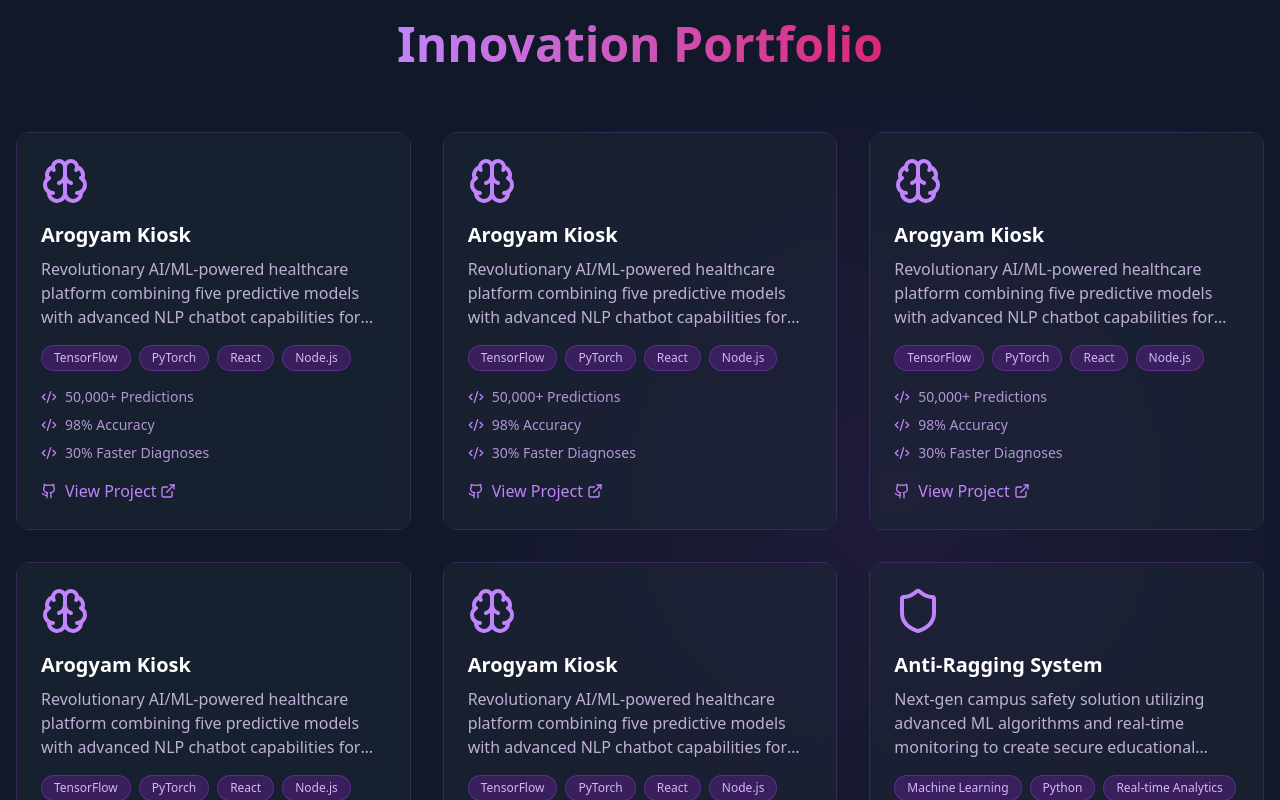
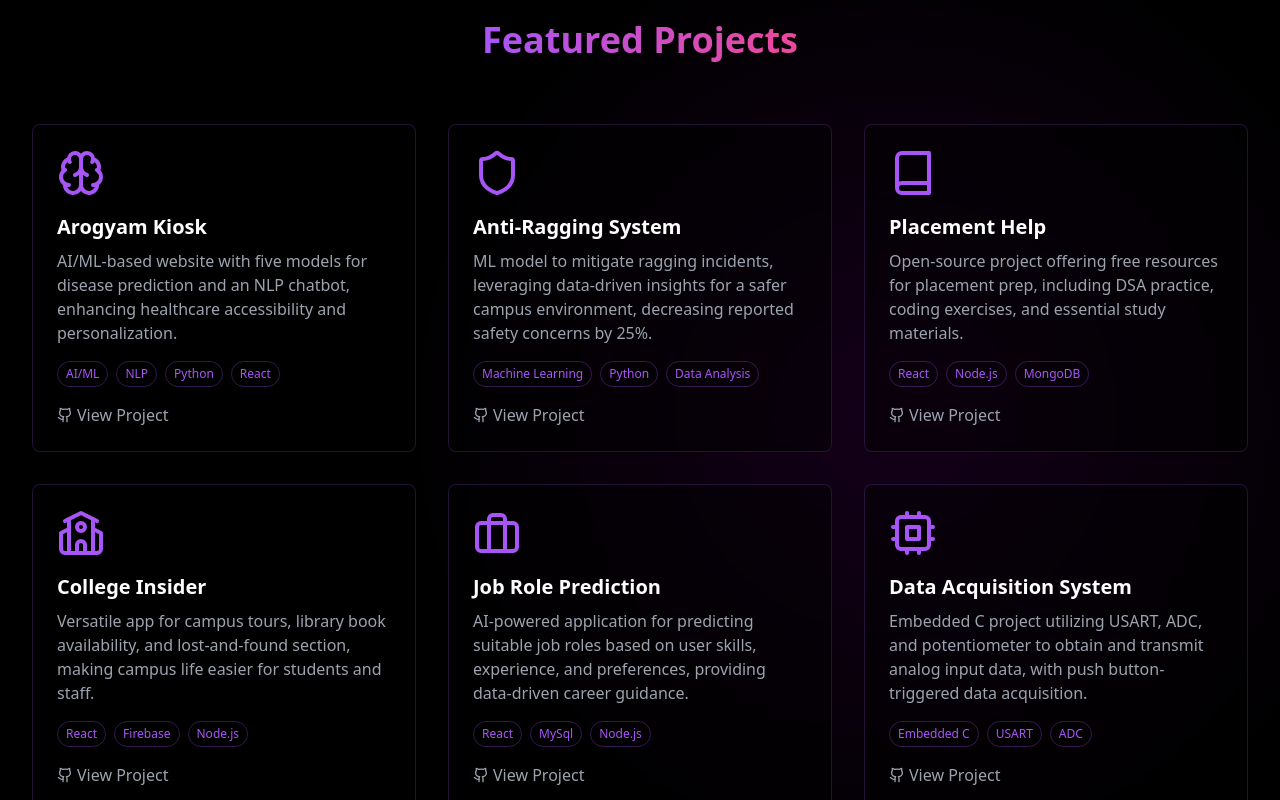
Before and after one commit to Sudhaanshuu/React_Portfolio, a React (Vite) app: page / in a window 1280 px wide. Shown: the part 1860-2660 px from the top of the page. Built offline with nearby package versions, Linux system fonts and the light colour scheme.

Commit message:
Change the theme

```diff
--- a/package.json
+++ b/package.json
@@ -11,6 +11,7 @@
     },
     "dependencies": {
         "@formspree/react": "^2.5.1",
+        "framer-motion": "^12.4.4",
         "lucide-react": "^0.344.0",
         "react": "^18.3.1",
         "react-dom": "^18.3.1"
--- a/src/components/Projects.tsx
+++ b/src/components/Projects.tsx
@@ -1,95 +1,72 @@
-import React, { useState } from 'react';
-import { Github, Brain, Shield, Book, School, Cpu, Briefcase, ExternalLink, Code2 } from 'lucide-react';
-
-const ProjectsSection = () => {
-  const [activeProject, setActiveProject] = useState<number | null>(null);
+import { Github, Brain, Shield, Book, School, Cpu, Briefcase } from 'lucide-react';
+import { motion } from 'framer-motion';
 
 const projects = [
   {
     title: 'Arogyam Kiosk',
-      description: 'Revolutionary AI/ML-powered healthcare platform combining five predictive models with advanced NLP chatbot capabilities for personalized medical assistance.',
+    description: 'AI/ML-based website with five models for disease prediction and an NLP chatbot, enhancing healthcare accessibility and personalization.',
     icon: <Brain className="w-12 h-12" />,
-      tech: ['TensorFlow', 'PyTorch', 'React', 'Node.js'],
+    tech: ['AI/ML', 'NLP', 'Python', 'React'],
     github: 'https://github.com/sudhaanshuu/Arogyam',
-      metrics: ['50,000+ Predictions', '98% Accuracy', '30% Faster Diagnoses'],
-      color: 'from-purple-500 to-pink-500'
-    },
-    {
-      title: 'Arogyam Kiosk',
-      description: 'Revolutionary AI/ML-powered healthcare platform combining five predictive models with advanced NLP chatbot capabilities for personalized medical assistance.',
-      icon: <Brain className="w-12 h-12" />,
-      tech: ['TensorFlow', 'PyTorch', 'React', 'Node.js'],
-      github: 'https://github.com/sudhaanshuu/Arogyam',
-      metrics: ['50,000+ Predictions', '98% Accuracy', '30% Faster Diagnoses'],
-      color: 'from-purple-500 to-pink-500'
-    },
-    {
-      title: 'Arogyam Kiosk',
-      description: 'Revolutionary AI/ML-powered healthcare platform combining five predictive models with advanced NLP chatbot capabilities for personalized medical assistance.',
-      icon: <Brain className="w-12 h-12" />,
-      tech: ['TensorFlow', 'PyTorch', 'React', 'Node.js'],
-      github: 'https://github.com/sudhaanshuu/Arogyam',
-      metrics: ['50,000+ Predictions', '98% Accuracy', '30% Faster Diagnoses'],
-      color: 'from-purple-500 to-pink-500'
-    },
-    {
-      title: 'Arogyam Kiosk',
-      description: 'Revolutionary AI/ML-powered healthcare platform combining five predictive models with advanced NLP chatbot capabilities for personalized medical assistance.',
-      icon: <Brain className="w-12 h-12" />,
-      tech: ['TensorFlow', 'PyTorch', 'React', 'Node.js'],
-      github: 'https://github.com/sudhaanshuu/Arogyam',
-      metrics: ['50,000+ Predictions', '98% Accuracy', '30% Faster Diagnoses'],
-      color: 'from-purple-500 to-pink-500'
-    },
-    {
-      title: 'Arogyam Kiosk',
-      description: 'Revolutionary AI/ML-powered healthcare platform combining five predictive models with advanced NLP chatbot capabilities for personalized medical assistance.',
-      icon: <Brain className="w-12 h-12" />,
-      tech: ['TensorFlow', 'PyTorch', 'React', 'Node.js'],
-      github: 'https://github.com/sudhaanshuu/Arogyam',
-      metrics: ['50,000+ Predictions', '98% Accuracy', '30% Faster Diagnoses'],
-      color: 'from-purple-500 to-pink-500'
   },
   {
     title: 'Anti-Ragging System',
-      description: 'Next-gen campus safety solution utilizing advanced ML algorithms and real-time monitoring to create secure educational environments.',
+    description: 'ML model to mitigate ragging incidents, leveraging data-driven insights for a safer campus environment, decreasing reported safety concerns by 25%.',
     icon: <Shield className="w-12 h-12" />,
-      tech: ['Machine Learning', 'Python', 'Real-time Analytics'],
+    tech: ['Machine Learning', 'Python', 'Data Analysis'],
     github: 'https://github.com/sudhaanshuu/CollegeWellbeing-SupportSystem',
-      metrics: ['25% Safety Improvement', '1000+ Users', '24/7 Monitoring'],
-      color: 'from-blue-500 to-purple-500'
   },
-    // ... other projects with enhanced details
+  {
+    title: 'Placement Help',
+    description: 'Open-source project offering free resources for placement prep, including DSA practice, coding exercises, and essential study materials.',
+    icon: <Book className="w-12 h-12" />,
+    tech: ['React', 'Node.js', 'MongoDB'],
+    github: 'https://github.com/sudhaanshuu/Placement_Help',
+  },
+  {
+    title: 'College Insider',
+    description: 'Versatile app for campus tours, library book availability, and lost-and-found section, making campus life easier for students and staff.',
+    icon: <School className="w-12 h-12" />,
+    tech: ['React', 'Firebase', 'Node.js'],
+    github: 'https://github.com/sudhaanshuu/College-Insider',
+  },
+  {
+    title: 'Job Role Prediction',
+    description: 'AI-powered application for predicting suitable job roles based on user skills, experience, and preferences, providing data-driven career guidance.',
+    icon: <Briefcase className="w-12 h-12" />,
+    tech: ['React', 'MySql', 'Node.js'],
+    github: 'https://github.com/sudhaanshuu/Placement_Help',
+  },
+  {
+    title: 'Data Acquisition System',
+    description: 'Embedded C project utilizing USART, ADC, and potentiometer to obtain and transmit analog input data, with push button-triggered data acquisition.',
+    icon: <Cpu className="w-12 h-12" />,
+    tech: ['Embedded C', 'USART', 'ADC'],
+    github: 'https://github.com/sudhaanshuu/Embedded_C/tree/main/SuProject5',
+  }
 ];
 
+export default function Projects() {
   return (
-    <section className="relative py-20 bg-gray-900 overflow-hidden">
-      <div className="absolute inset-0 bg-[radial-gradient(circle_at_70%_50%,rgba(147,51,234,0.1),transparent_50%)]" />
+    <section id="projects" className="py-20 bg-black relative">
+      <div className="absolute inset-0 bg-[radial-gradient(circle_at_70%_50%,rgba(200,0,255,0.1),transparent_50%)]" />
 
-      <div className="max-w-7xl mx-auto px-4 relative z-10">
-        <h2 className="text-5xl font-bold text-center mb-16">
-          <span className="bg-gradient-to-r from-purple-400 to-pink-600 bg-clip-text text-transparent">
-            Innovation Portfolio
+      <div className="max-w-7xl mx-auto px-4 sm:px-6 lg:px-8 relative z-10">
+        <h2 className="text-3xl sm:text-4xl font-bold text-center mb-16">
+          <span className="bg-gradient-to-r from-purple-500 to-pink-500 bg-clip-text text-transparent">
+            Featured Projects
           </span>
         </h2>
 
         <div className="grid grid-cols-1 md:grid-cols-2 lg:grid-cols-3 gap-8">
           {projects.map((project, index) => (
-            <ProjectCard
-              key={index}
-              {...project}
-              isActive={activeProject === index}
-              onHover={() => setActiveProject(index)}
-              onLeave={() => setActiveProject(null)}
-            />
+            <ProjectCard key={index} {...project} />
           ))}
         </div>
       </div>
-
-      <div className="absolute bottom-0 left-0 w-full h-px bg-gradient-to-r from-transparent via-purple-500 to-transparent" />
     </section>
   );
-};
+}
 
 const ProjectCard = ({
   title,
@@ -97,80 +74,39 @@
   icon,
   tech,
   github,
-  metrics,
-  color,
-  isActive,
-  onHover,
-  onLeave
-}: {
-  title: string;
-  description: string;
-  icon: React.ReactNode;
-  tech: string[];
-  github: string;
-  metrics: string[];
-  color: string;
-  isActive: boolean;
-  onHover: () => void;
-  onLeave: () => void;
-}) => {
-  return (
-    <div
-      className="group relative rounded-xl overflow-hidden transform transition-all duration-500 hover:scale-105"
-      onMouseEnter={onHover}
-      onMouseLeave={onLeave}
-      style={{
-        perspective: '1000px',
-      }}
+}) => (
+  <motion.div
+    whileHover={{ scale: 1.05, boxShadow: '0px 10px 20px rgba(200, 0, 255, 0.3)' }}
+    transition={{ type: 'spring', stiffness: 200, damping: 10 }}
+    className="group relative rounded-lg overflow-hidden border border-purple-500/20 bg-black/50 backdrop-blur-sm hover:border-purple-500/40 transition-all duration-300"
   >
-      <div className={`absolute inset-0 bg-gradient-to-br ${color} opacity-0 group-hover:opacity-10 transition-opacity duration-500`} />
-
-      <div className="relative bg-gray-800/50 backdrop-blur-sm border border-purple-500/20 p-6 h-full transform transition-transform duration-500 hover:translate-z-10">
-        <div className={`text-purple-400 transition-all duration-500 transform group-hover:scale-110 ${isActive ? 'rotate-12' : ''}`}>
-          {icon}
-        </div>
-
-        <h3 className="text-xl font-bold text-white mt-4 mb-2">
-          {title}
-        </h3>
-
-        <p className="text-purple-200/80 mb-4 line-clamp-3">
-          {description}
-        </p>
+    <div className="p-6">
+      <div className="text-purple-500 mb-4">{icon}</div>
+      <h3 className="text-xl font-semibold text-white mb-2">{title}</h3>
+      <p className="text-gray-400 mb-4">{description}</p>
 
       <div className="flex flex-wrap gap-2 mb-4">
         {tech.map((t, i) => (
           <span
             key={i}
-              className="px-3 py-1 text-xs rounded-full bg-purple-900/50 text-purple-300 border border-purple-500/30 backdrop-blur-sm"
+            className="px-2 py-1 text-xs rounded-full border border-purple-500/30 text-purple-500"
           >
             {t}
           </span>
         ))}
       </div>
 
-        <div className="space-y-2 mb-4">
-          {metrics.map((metric, i) => (
-            <div key={i} className="text-sm text-purple-300/80 flex items-center">
-              <Code2 className="w-4 h-4 mr-2 text-purple-400" />
-              {metric}
-            </div>
-          ))}
-        </div>
-
+      <div className="flex space-x-4">
         <a
           href={github}
           target="_blank"
           rel="noopener noreferrer"
-          className="inline-flex items-center text-purple-400 hover:text-purple-300 transition-colors"
+          className="flex items-center text-gray-400 hover:text-purple-500 transition-colors"
         >
-          <Github className="w-4 h-4 mr-2" />
+          <Github className="w-4 h-4 mr-1" />
           View Project
-          <ExternalLink className="w-4 h-4 ml-1" />
         </a>
       </div>
     </div>
+  </motion.div>
 );
-};
-
-export default ProjectsSection;
--- a/src/index.css
+++ b/src/index.css
@@ -1,34 +1,40 @@
 @tailwind base;
 @tailwind components;
 @tailwind utilities;
-
 :root {
-  color-scheme: dark;
+    color-scheme: dark;
 }
 
 body {
-  background: black;
+    background: black;
 }
 
+
 /* Smooth scrolling */
+
 html {
-  scroll-behavior: smooth;
+    scroll-behavior: smooth;
 }
 
+
 /* Custom scrollbar */
+
 ::-webkit-scrollbar {
-  width: 8px;
+    width: 8px;
 }
 
 ::-webkit-scrollbar-track {
-  background: #000000;
+    background: #000000;
 }
 
 ::-webkit-scrollbar-thumb {
-  background: #06b6d4;
-  border-radius: 4px;
+    background: linear-gradient(180deg, #a855f7, #ec4899);
+    /* Purple to Pink */
+    border-radius: 6px;
+    transition: background 0.3s ease-in-out;
 }
 
 ::-webkit-scrollbar-thumb:hover {
-  background: #0891b2;
+    background: linear-gradient(180deg, #9333ea, #db2777);
+    /* Darker Purple to Pink */
 }
```
Also changed, not shown: 1 other file (tests, documents, lock files or other folders). Lines whose indentation alone changed are shown as unchanged.
